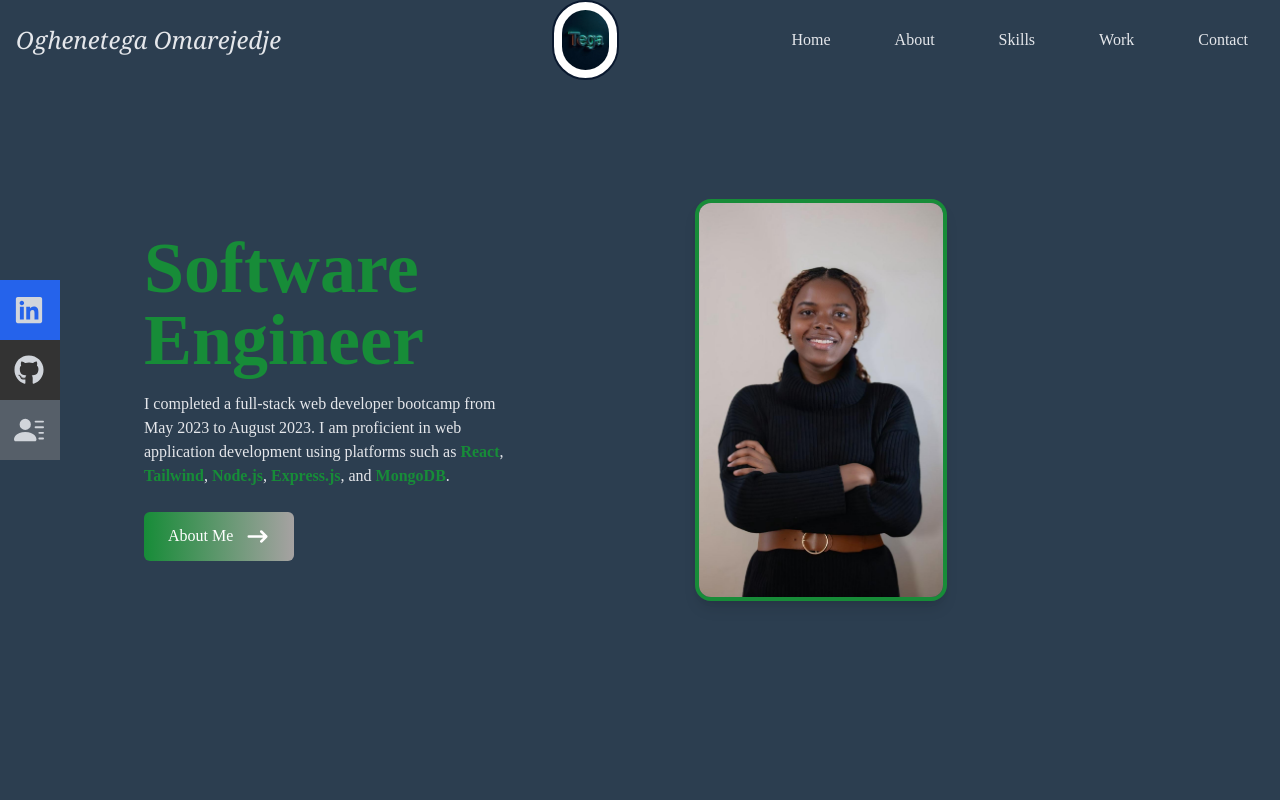
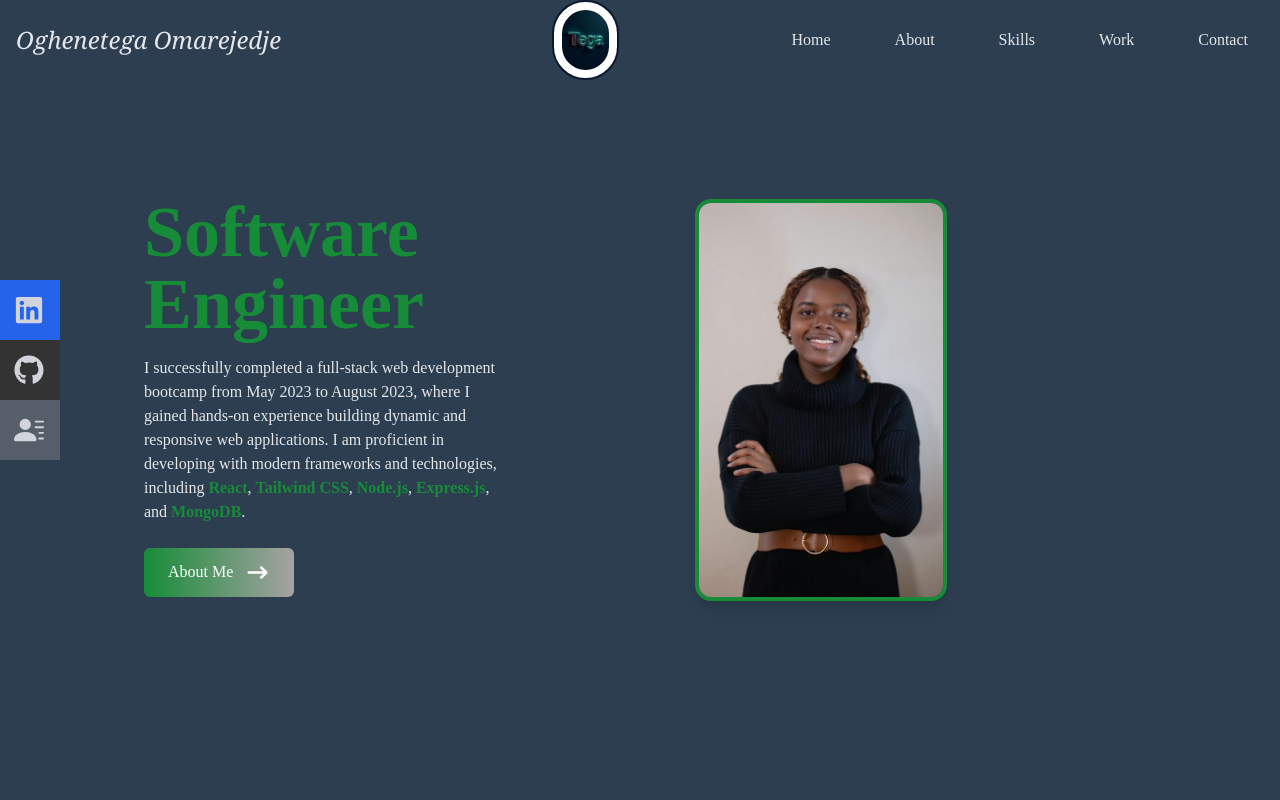
Before and after one commit to tegaomare/react-personal-portfolio, a React (Create React App) app: page / in a window 1280 px wide. Shown: the top 800 px of the page. Built offline with nearby package versions, Linux system fonts and the light colour scheme.

Commit message:
content updated

```diff
--- a/src/components/Home.jsx
+++ b/src/components/Home.jsx
@@ -15,9 +15,9 @@ const Home = () => {
             <span className="text-[#178C38]">Software Engineer</span>
           </h2>
           <p className="text-gray-200 py-4 max-w-md">
-            I completed a full-stack web developer bootcamp from May 2023 to August 2023.
-            I am proficient in web application development using platforms such as <span className="font-semibold text-[#178C38]">React</span>, <span className="font-semibold text-[#178C38]">Tailwind</span>, <span className="font-semibold text-[#178C38]">Node.js</span>, <span className="font-semibold text-[#178C38]">Express.js</span>, and <span className="font-semibold text-[#178C38]">MongoDB</span>.
+              I successfully completed a full-stack web development bootcamp from May 2023 to August 2023, where I gained hands-on experience building dynamic and responsive web applications. I am proficient in developing with modern frameworks and technologies, including <span className="font-semibold text-[#178C38]">React</span>, <span className="font-semibold text-[#178C38]">Tailwind CSS</span>, <span className="font-semibold text-[#178C38]">Node.js</span>, <span className="font-semibold text-[#178C38]">Express.js</span>, and <span className="font-semibold text-[#178C38]">MongoDB</span>.
           </p>
+
           <div>
             <Link
               to="about"
```
